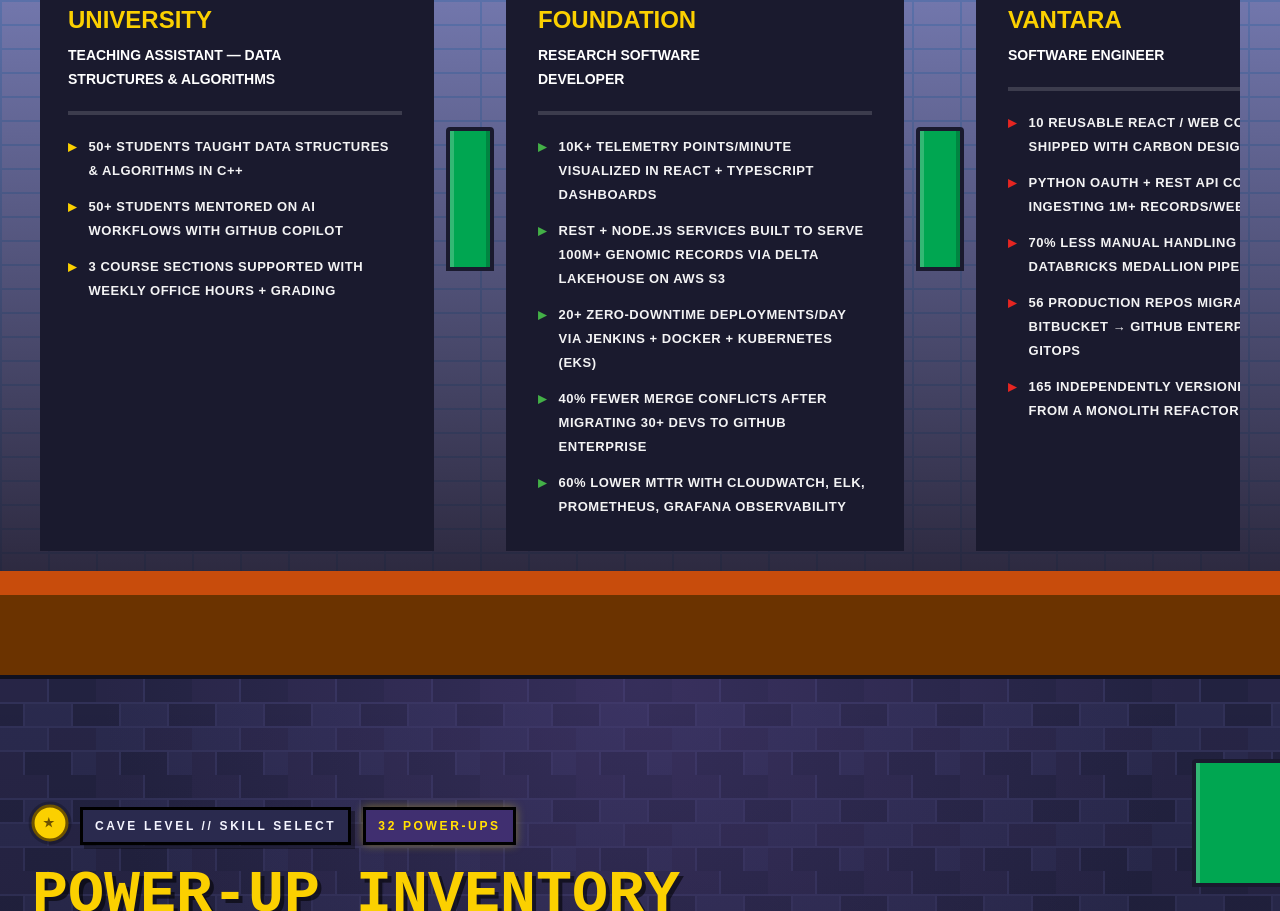
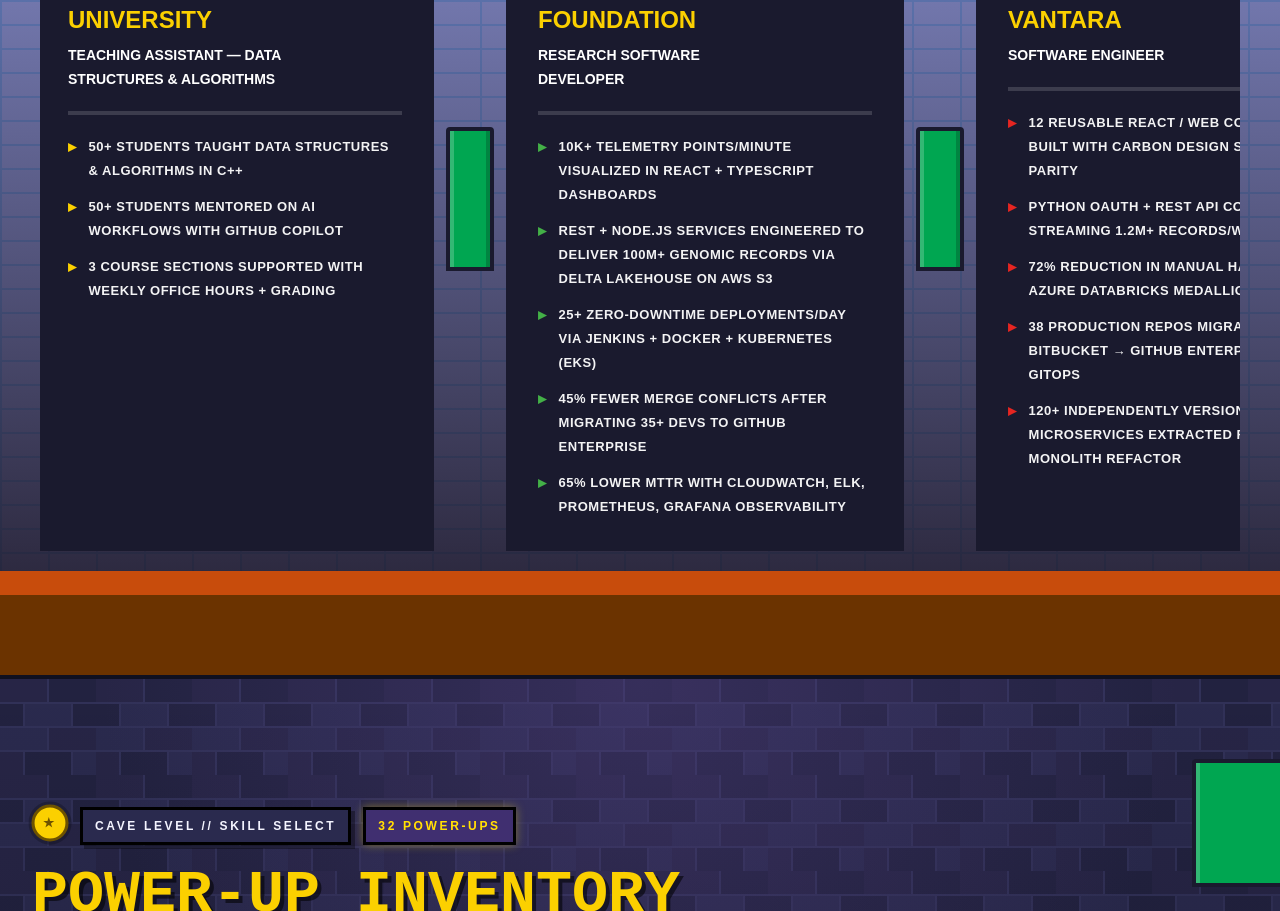
Before and after one commit to SamvedhyaBendapudi/Samvedhya, a Next.js app: page / in a window 1280 px wide. Shown: the part 3026-3937 px from the top of the page. Built offline with nearby package versions, Linux system fonts and the light colour scheme.

Commit message:
Revise metrics in Experience component
Updated metrics to reflect more accurate statistics and improved wording.

```diff
--- a/src/components/Experience.tsx
+++ b/src/components/Experience.tsx
@@ -25,10 +25,10 @@
     color: "#43B047",
     metrics: [
       "10K+ telemetry points/minute visualized in React + TypeScript dashboards",
-      "REST + Node.js services built to serve 100M+ genomic records via Delta Lakehouse on AWS S3",
-      "20+ zero-downtime deployments/day via Jenkins + Docker + Kubernetes (EKS)",
-      "40% fewer merge conflicts after migrating 30+ devs to GitHub Enterprise",
-      "60% lower MTTR with CloudWatch, ELK, Prometheus, Grafana observability",
+"REST + Node.js services engineered to deliver 100M+ genomic records via Delta Lakehouse on AWS S3",
+"25+ zero-downtime deployments/day via Jenkins + Docker + Kubernetes (EKS)",
+"45% fewer merge conflicts after migrating 35+ devs to GitHub Enterprise",
+"65% lower MTTR with CloudWatch, ELK, Prometheus, Grafana observability",
     ],
   },
   {
@@ -39,11 +39,11 @@
     period: "08/2022 – 08/2024",
     color: "#E52521",
     metrics: [
-      "10 reusable React / Web Components shipped with Carbon design parity",
-      "Python OAuth + REST API connectors ingesting 1M+ records/week",
-      "70% less manual handling with Azure Databricks medallion pipelines",
-      "56 production repos migrated Bitbucket → GitHub Enterprise with GitOps",
-      "165 independently versioned services from a monolith refactor",
+      "12 reusable React / Web Components built with Carbon design system parity",
+"Python OAuth + REST API connectors streaming 1.2M+ records/week",
+"72% reduction in manual handling via Azure Databricks medallion pipelines",
+"38 production repos migrated from Bitbucket → GitHub Enterprise with GitOps",
+"120+ independently versioned microservices extracted from a monolith refactor",
     ],
   },
   {
@@ -67,7 +67,7 @@
     period: "01/2021 – 10/2021",
     color: "#FBD000",
     metrics: [
-      "Responsive E-Learning UI serving 18K active users at 33-min avg engagement",
+      "Responsive E-Learning UI serving 20K active users at 33-min avg engagement",
       "AWS Lambda + Redshift + S3 ETL pipeline processing 1TB/day",
       "30% faster releases via automated Postman + Jenkins test pipelines",
     ],
```
